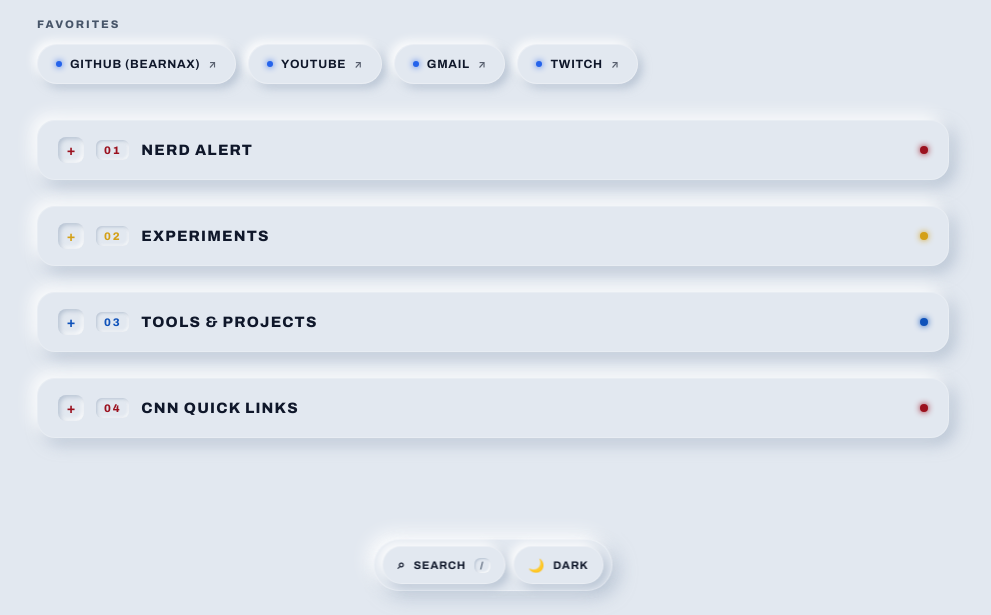
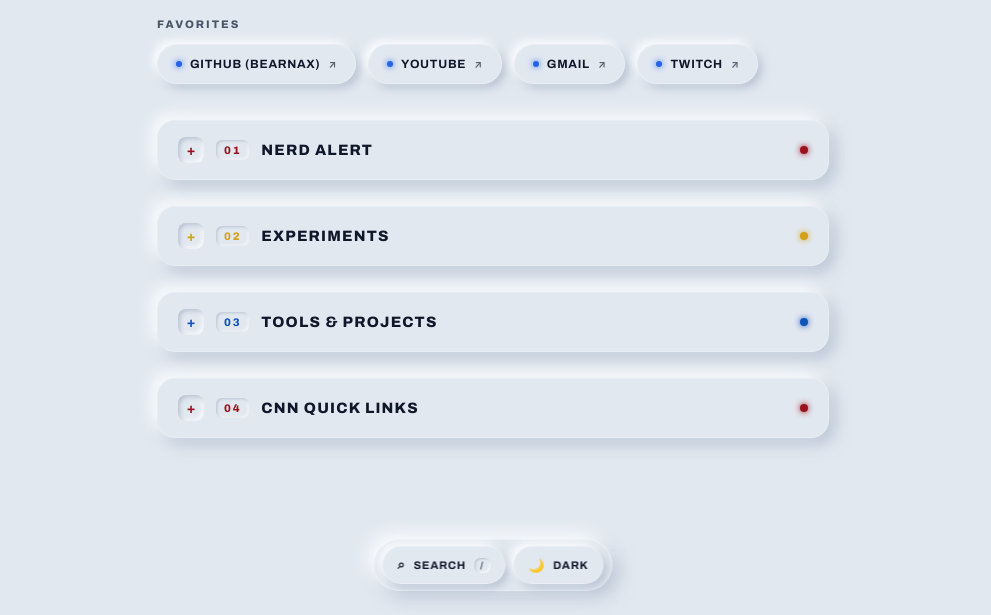
Before and after one commit to bearnax/my-links, an Eleventy site: page src/index.njk in a window 1280 px wide. Shown: the part 185-800 px from the top of the page, without its empty margins (147-1138 px from the left). Built offline with nearby package versions, Linux system fonts and the light colour scheme; Eleventy itself is replaced by a stand-in of ours; files that its build step writes are made by us from their sources.

Commit message:
narrow the main column

```diff
--- a/src/style.css
+++ b/src/style.css
@@ -110,7 +110,7 @@ a {
 }
 
 .wrap {
-    max-width: 960px;
+    max-width: 720px;
     margin: 0 auto;
     padding: 48px 24px 120px;
 }
```
